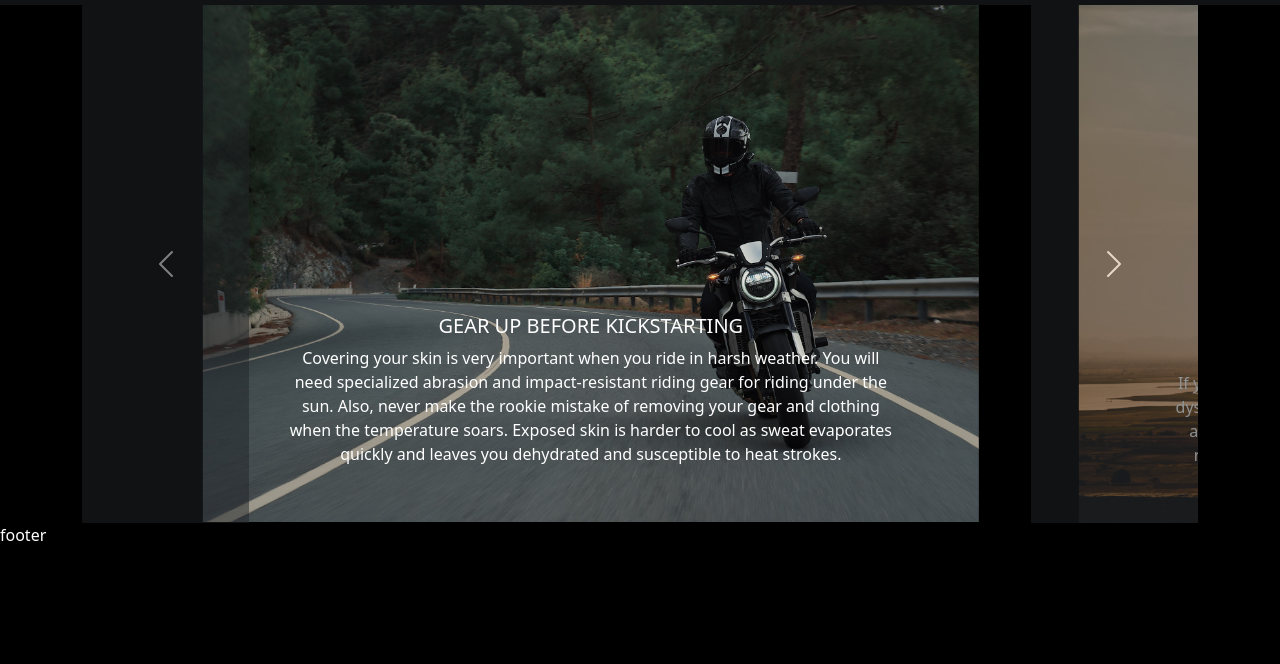
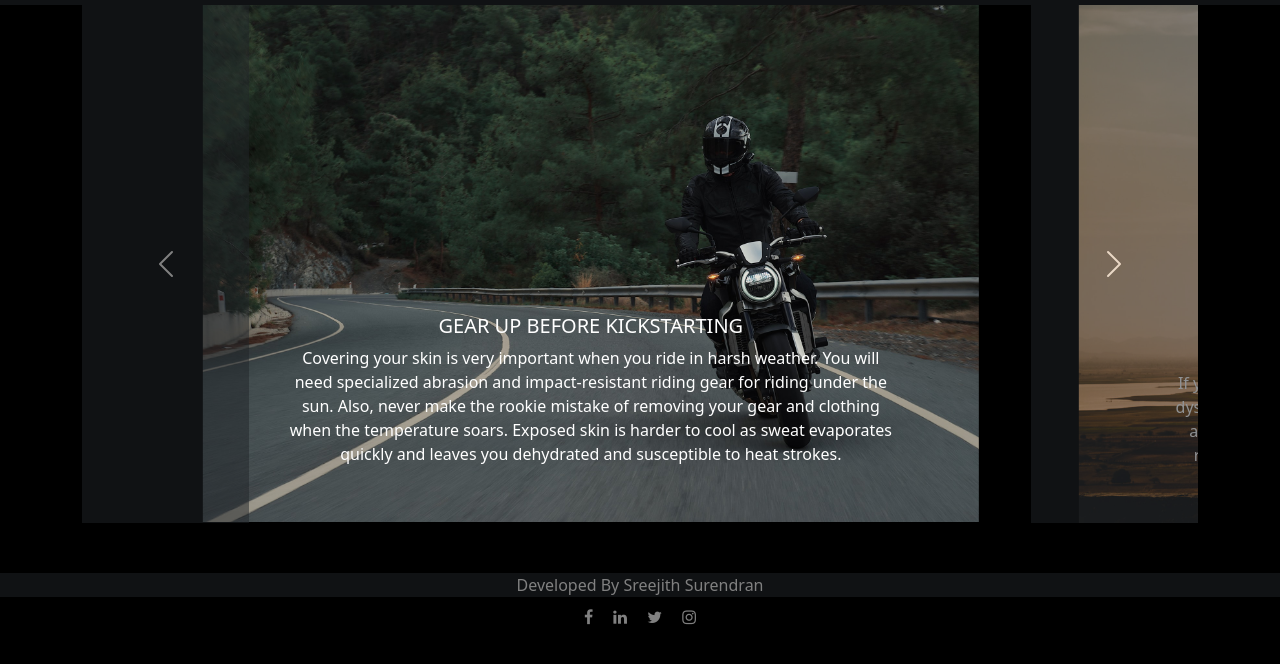
Before and after one commit to coodingnoob/Riders_club-Front-End-, a plain HTML site: page index.html in a window 1280 px wide. Shown: the part 112-776 px from the top of the page. Drawn offline with Linux system fonts and the light colour scheme.

Commit message:
second commit footer added

```diff
--- a/css/style.css
+++ b/css/style.css
@@ -23,10 +23,9 @@
    padding-right: 120px;
 }
 
-/* #reg_form{
-    padding-left: 20%;
-    padding-right: 20%;
-} */
+#reg_form{
+    height: 400px;
+}
 .section1{
     background-color:#000;;
     color:white;
@@ -72,7 +71,7 @@ p.carousel-item{
     width: 60%;
 }
 .section3{
-    height: 600px;
+    height: 100px;
 }
 
 .checked {
@@ -81,3 +80,16 @@ p.carousel-item{
 .comment{
     height: 100px;
 }
+.footer{
+    align-items: center;
+    align-content: center;
+    text-align: center;
+    margin-top:50px;
+    opacity: 0.5;
+}
+
+
+
+/* .section3{
+    margin-top: 50px;
+} */
--- a/index.html
+++ b/index.html
@@ -382,9 +382,21 @@
     </section>
     <section class="section3">
 
-      <div class="footer text-white">
-        footer
+      <footer class="footer text-white">
+
+        <div class="align-center bg-dark">Developed By Sreejith Surendran</div>
+
+        <div class="p-2 align-self-center flex-fill bd-highlight">
+          <div class="fa fa-facebook px-2"></div>
+          <div class="fa fa-linkedin px-2"></div>
+          <div class="fa fa-twitter px-2"></div>
+          <div class="fa fa-instagram px-2"></div>
       </div>
+
+
+
+
+      </footer>
 
     </section>
 
```
